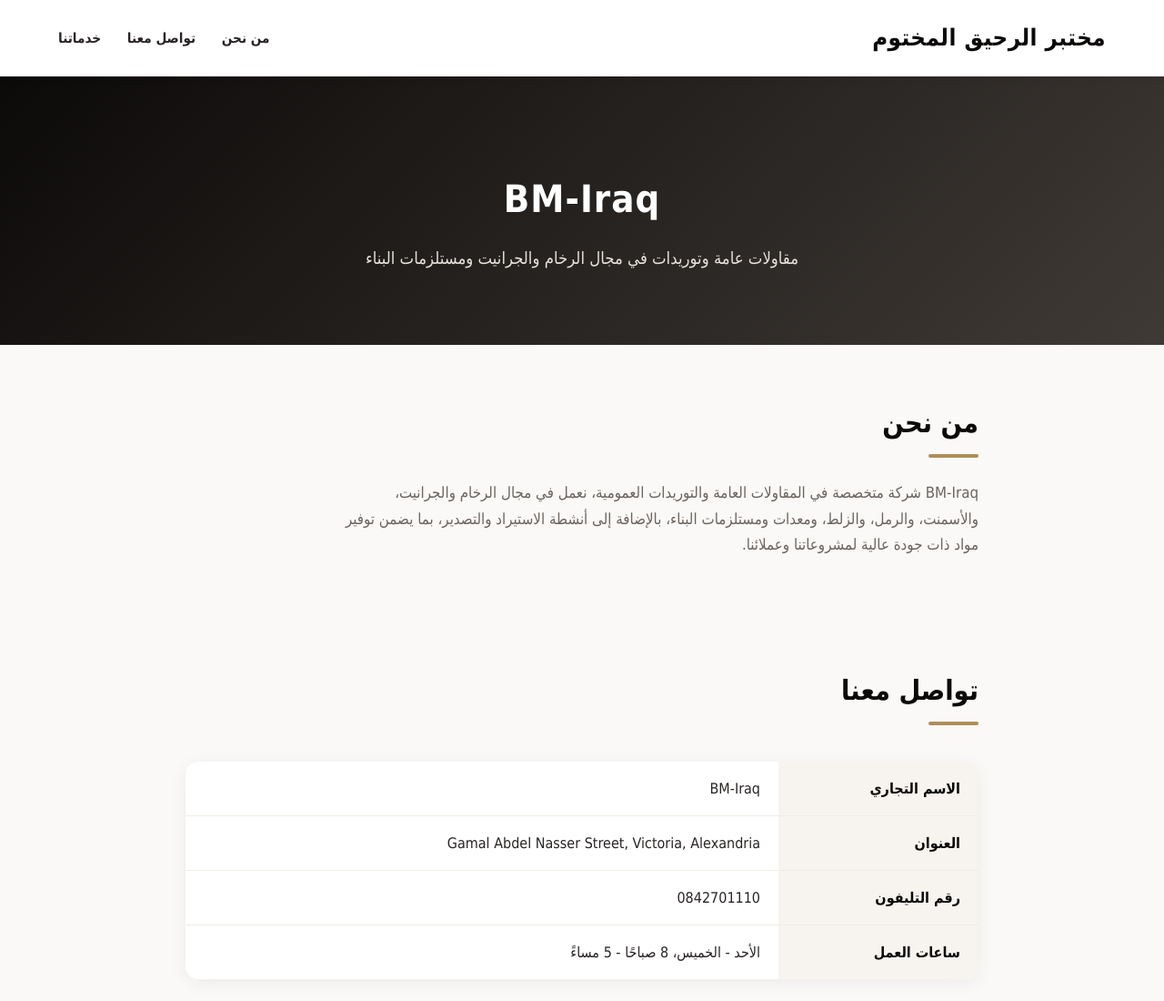
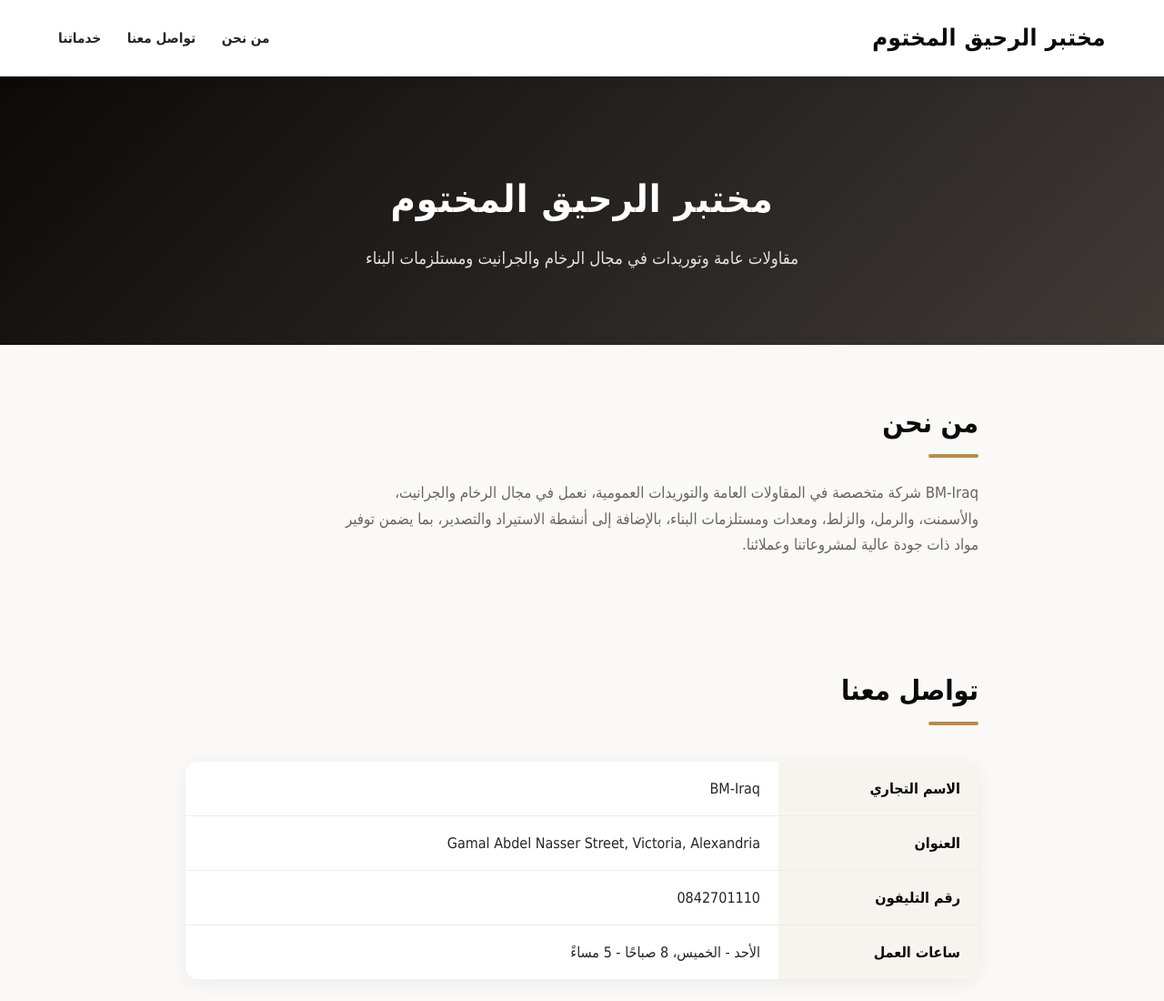
Before and after one commit to BM-Iraq/BM-Iraq.github.io, a plain HTML site: page index.html in a window 1280 px wide. Shown: the top 1100 px of the page at 91% size. Drawn offline with Linux system fonts and the light colour scheme.

Commit message:
Update header title to Arabic

```diff
--- a/index.html
+++ b/index.html
@@ -166,7 +166,7 @@
 </header>
 
 <div class="hero">
-  <h1>BM-Iraq</h1>
+  <h1>مختبر الرحيق المختوم</h1>
   <p>مقاولات عامة وتوريدات في مجال الرخام والجرانيت ومستلزمات البناء</p>
 </div>
 <section id="about">
```
